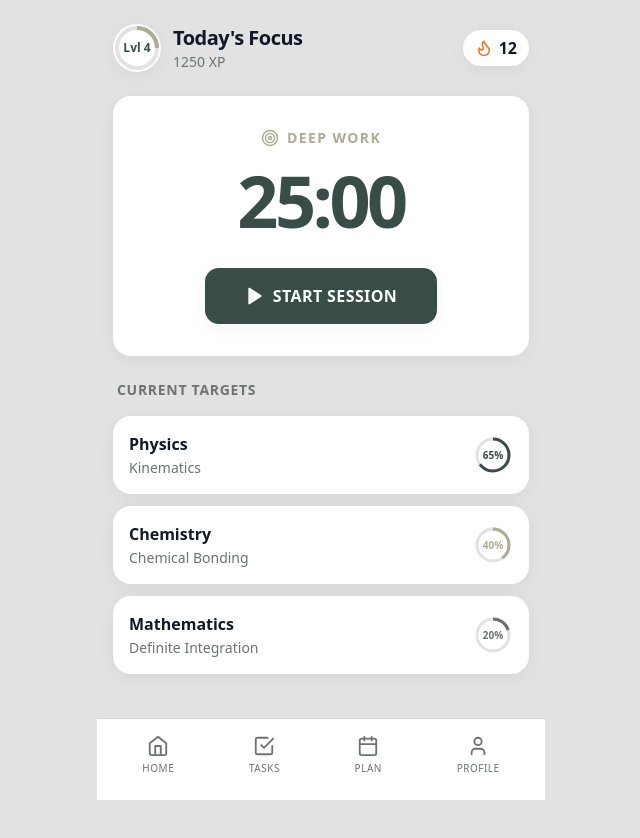
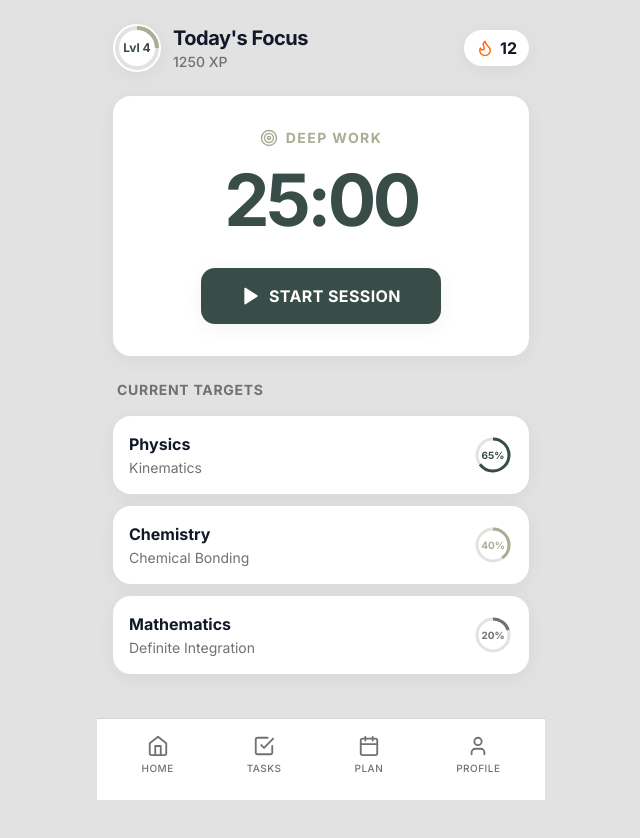
Before and after one commit to hetkeraliya/monkstudy, a Next.js app: page / in a window 1280 px wide. Shown: the top 838 px of the page, without its empty margins (319-959 px from the left). Built offline with nearby package versions, Linux system fonts and the light colour scheme.

Commit message:
Update Tailwind config to refine content paths
Removed unused content paths and added font family configuration.

```diff
--- a/tailwind.config.ts
+++ b/tailwind.config.ts
@@ -4,9 +4,6 @@ const config: Config = {
   content: [
     "./app/**/*.{js,ts,jsx,tsx,mdx}",
     "./components/**/*.{js,ts,jsx,tsx,mdx}",
-    "./lib/**/*.{js,ts,jsx,tsx,mdx}",
-    "./store/**/*.{js,ts,jsx,tsx,mdx}",
-    "./pages/**/*.{js,ts,jsx,tsx,mdx}",
   ],
   theme: {
     extend: {
@@ -28,6 +25,11 @@ const config: Config = {
       boxShadow: {
         'matte': '0 4px 20px rgba(0, 0, 0, 0.05)',
       },
+      // This defines the classes Tailwind was looking for
+      fontFamily: {
+        sans: ['Inter', 'system-ui', 'sans-serif'],
+        body: ['system-ui', 'sans-serif'], // Now font-body will work if you need it
+      }
     },
   },
   plugins: [],
```
